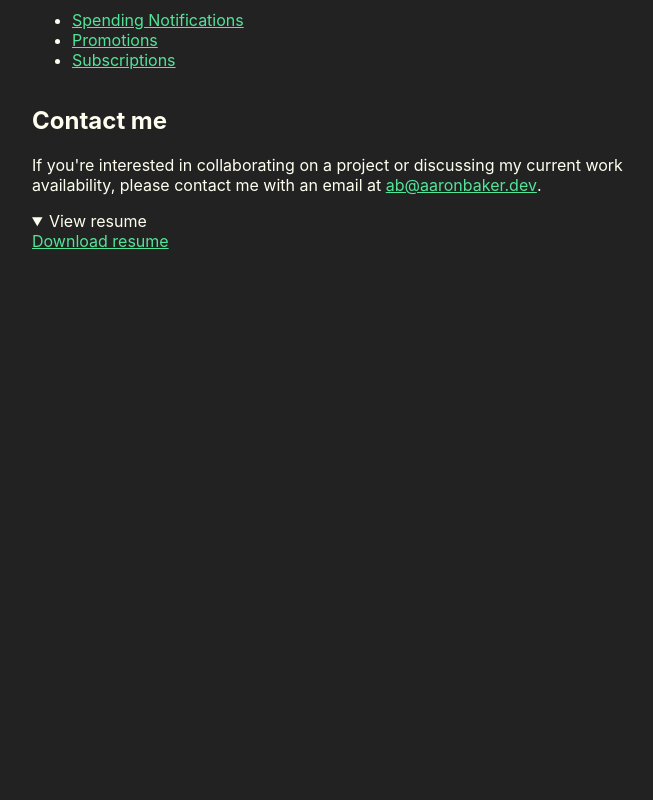
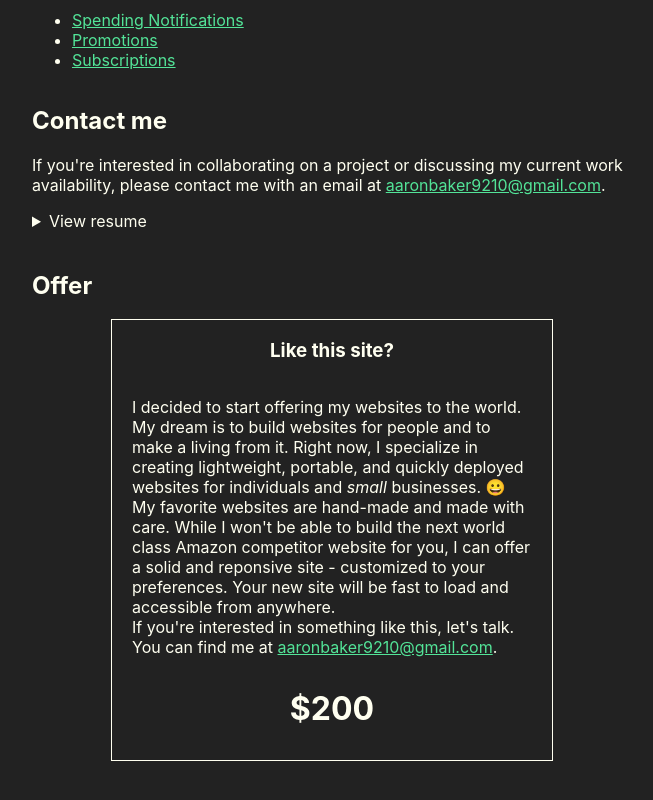
Before and after one commit to bakerTX/bakertx.github.io, a React (Create React App) app: page /#/ in a window 1280 px wide. Shown: the part 640-1440 px from the top of the page, without its empty margins (308-961 px from the left). Before the commit the page ends 931 px from the top, so only its background shows below. Built offline with nearby package versions, Linux system fonts and the light colour scheme.

Commit message:
added Offer component

```diff
--- /dev/null
+++ b/src/components/InlineAddress.js
@@ -0,0 +1,12 @@
+import React from 'react';
+
+const InlineAddress = () => {
+  const email = 'aaronbaker9210@gmail.com';
+  return (
+    <address className="inline-address">
+      <a href={`mailto:${email}`}>{email}</a>
+    </address>
+  );
+};
+
+export default InlineAddress;
--- /dev/null
+++ b/src/components/Offer.css
@@ -0,0 +1,23 @@
+.offer__container {
+  max-width: 400px;
+  border: 1px solid ivory;
+  margin: 0 auto;
+
+  /* flexbox */
+  display: flex;
+  flex-direction: column;
+  align-items: center;
+  text-align: center;
+
+  padding: 0 20px;
+}
+
+.offer__price {
+  font-size: 2rem;
+  margin-top: 1rem;
+  margin-bottom: 2rem;
+}
+
+.offer__description {
+  text-align: left;
+}
--- /dev/null
+++ b/src/components/Offer.js
@@ -0,0 +1,31 @@
+import React from 'react';
+
+import InlineAddress from './InlineAddress';
+
+import './Offer.css';
+
+const Offer = () => (
+  <>
+    <h2>Offer</h2>
+    <div className="offer__container">
+      <h3>Like this site?</h3>
+      <p className="offer__description">
+        I decided to start offering my websites to the world. My dream is to build websites for people and to make a living from it. Right now, I specialize in creating lightweight, portable, and quickly deployed websites for individuals and
+        {' '}
+        <em>small</em>
+        {' '}
+        businesses. 😀
+        <br />
+        My favorite websites are hand-made and made with care. While I won&#39;t be able to build the next world class Amazon competitor website for you, I can offer a solid and reponsive site - customized to your preferences. Your new site will be fast to load and accessible from anywhere.
+        <br />
+        If you&#39;re interested in something like this, let&#39;s talk. You can find me at
+        {' '}
+        <InlineAddress />
+        .
+      </p>
+      <h3 className="offer__price">$200</h3>
+    </div>
+  </>
+);
+
+export default Offer;
--- a/src/home.css
+++ b/src/home.css
@@ -50,3 +50,7 @@
   text-decoration: line-through;
   margin-right: 0.25rem;
 }
+
+.home__resume-accordion {
+  margin-bottom: 40px;
+}
--- a/src/pages/Home.js
+++ b/src/pages/Home.js
@@ -1,5 +1,8 @@
 import React, { useState, useEffect } from 'react';
 import { Link } from 'react-router-dom';
+
+import Offer from '../components/Offer';
+import InlineAddress from '../components/InlineAddress';
 import resumeFile from '../resume.pdf';
 
 const Home = () => {
@@ -25,7 +28,6 @@ const Home = () => {
     return () => clearInterval(interval);
   });
 
-  const email = 'ab@aaronbaker.dev';
   return (
     <div className="flex-container">
       <header>
@@ -72,17 +74,17 @@ const Home = () => {
           If you&#39;re interested in collaborating on a project or discussing
           my current work availability, please contact me with an email at
           {'  '}
-          <address className="inline-address">
-            <a href={`mailto:${email}`}>{email}</a>
-          </address>
+          <InlineAddress />
           .
         </p>
-        <details open>
+        <details className="home__resume-accordion">
           <summary>View resume</summary>
           <object type="application/pdf" data={resumeFile} width="600" height="700">
             <a href={resumeFile} alt="Download resume">Download resume</a>
           </object>
         </details>
+
+        <Offer />
       </footer>
     </div>
   );
```
